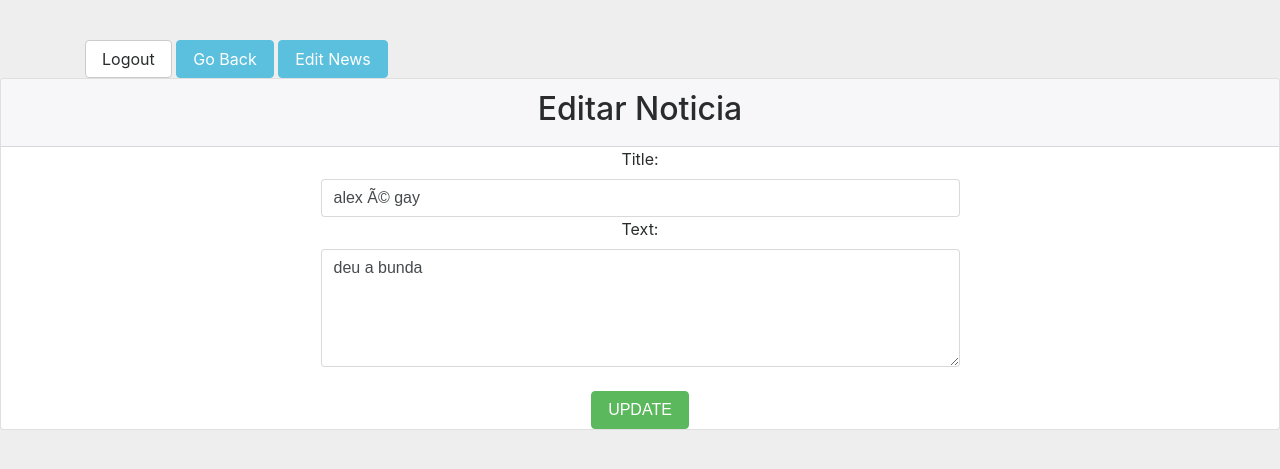
After one commit to Thiagodemas/Blog-PHP, a PHP site: page /controller/editNewsControl.php?id=6 in a window 1280 px wide. The commit adds this page. Shown: the top 469 px of the page. Run offline with PHP 8.4, Linux system fonts and the light colour scheme; the visitor is signed in with stand-in values (Sample User, id 1); data comes from the database, SQL or seed files in the repository.

Commit message:
editar post

```diff
--- a/addNews.php
+++ b/addNews.php
@@ -45,6 +45,7 @@ and open the template in the editor.
         <div class="container">
             <a href="logout.php" class="btn btn-secondary">Logout</a>
             <a href="index.php" class="btn btn-info">Go Back</a>
+            <a href="editNews.php" class="btn btn-info">Edit News</a>
 
         </div>
 
@@ -92,11 +93,15 @@ and open the template in the editor.
                 <input type="password" id="inputPassword" class="form-control" placeholder="Password" name="pass"required>
                 <br/>
                 <button class="btn btn-lg btn-primary btn-block" type="submit">Sign in</button>
+                <a href="addUser.php">Cadastrar Usuario </a> |
+
                 <a href="index.php">Voltar para o portal de Noticias!</a>
+
             </form>
 
         </div> <!-- /container -->
 
     <?php } ?>
+
 </body>
 </html>
--- /dev/null
+++ b/controller/editNewsControl.php
@@ -0,0 +1,84 @@
+<?php
+require_once 'config.php';
+
+if(isset($_POST['update'])) {
+
+    $id = mysqli_real_escape_string($conetion, $_POST['id']);
+    $title = mysqli_real_escape_string($conetion, $_POST['titulo']);
+    $text = mysqli_real_escape_string($conetion, $_POST['texto']);
+
+    if (empty($title) || (empty($text))) {
+        if (empty($title)) {
+            echo 'O campo está vazio!';
+        }
+        if (empty($text)) {
+            echo 'O campo está vazio!';
+        }
+    } else {
+
+        $result = mysqli_query($conetion, "UPDATE products SET title='$title', text='$text' WHERE id=$id");
+//        die('modificado');
+        header("location:../index.php");
+    }
+}
+?>
+<?php
+
+$id = $_GET['id'];
+$query = "SELECT * FROM news WHERE id='$id'";
+$result = mysqli_query($conetion, $query);
+while ($res = mysqli_fetch_array($result)) {
+    $title = $res['title'];
+    $text = $res['text'];
+}
+?>
+
+<!DOCTYPE html>
+<!--
+To change this license header, choose License Headers in Project Properties.
+To change this template file, choose Tools | Templates
+and open the template in the editor.
+-->
+<html>
+    <head>
+        <meta charset="UTF-8">
+        <title>Portal de noticias</title>
+        <link rel="stylesheet" href="https://maxcdn.bootstrapcdn.com/bootstrap/4.0.0-beta.3/css/bootstrap.min.css" integrity="sha384-Zug+QiDoJOrZ5t4lssLdxGhVrurbmBWopoEl+M6BdEfwnCJZtKxi1KgxUyJq13dy" crossorigin="anonymous">
+        <link href="css/signin.css" rel="stylesheet">
+    </head>
+    <body>
+
+        <div class="container">
+            <a href="logout.php" class="btn btn-secondary">Logout</a>
+            <a href="index.php" class="btn btn-info">Go Back</a>
+            <a href="editNews.php" class="btn btn-info">Edit News</a>
+
+        </div>
+
+        <div class="card text-center">
+            <div class="card-header">
+                <h2>Editar Noticia</h2>
+            </div>
+            <div class="container2">
+                <div class="card-body" >
+                    <form action="editNewsControl.php" method="post">
+                        <tr>
+                            <label for="tit">Title:</label>
+                            <input class="form-control" rows="5" id="tit" name="titulo" value="<?php echo $title; ?>" type="text"/>
+                        </tr>
+                        <tr>
+                            <label for="comment">Text:</label>
+                            <textarea class="form-control" name="texto"  rows="5" id="comment"><?php echo $text; ?></textarea>
+                        <br/>
+                        </tr>
+                        <td><input type="hidden" name="id" value=<?php echo $_GET['id']; ?></td>
+
+                        <td><input type="submit" class="btn btn-success" name="update" value="UPDATE"></td>
+
+                    </form>
+                </div>
+            </div>
+        </div>
+
+    </body>
+</html>
```
Also changed, not shown: addUser.php (added, +34 -0 lines), controller/addUserControl.php (added, +10 -0 lines), editNews.php (added, +47 -0 lines).
